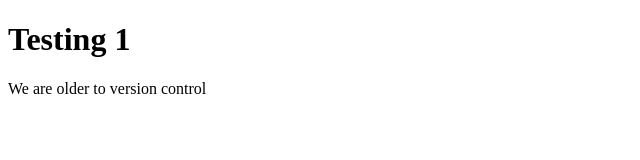
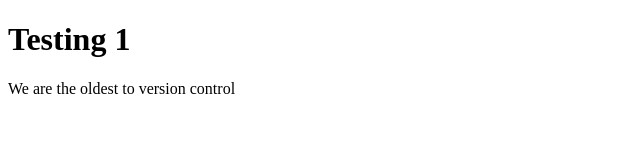
Before and after one commit to eliasalzaghrini/version-control-test-3, a plain HTML site: page index.html in a window 1280 px wide. Shown: the full height of the page, 0-640 px from the left. Drawn offline with Linux system fonts and the light colour scheme.

Commit message:
Version 3

```diff
--- a/index.html
+++ b/index.html
@@ -7,6 +7,6 @@
   </head>
   <body>
     <h1>Testing 1</h1>
-    <p>We are older to version control</p>
+    <p>We are the oldest to version control</p>
   </body>
 </html>
```
